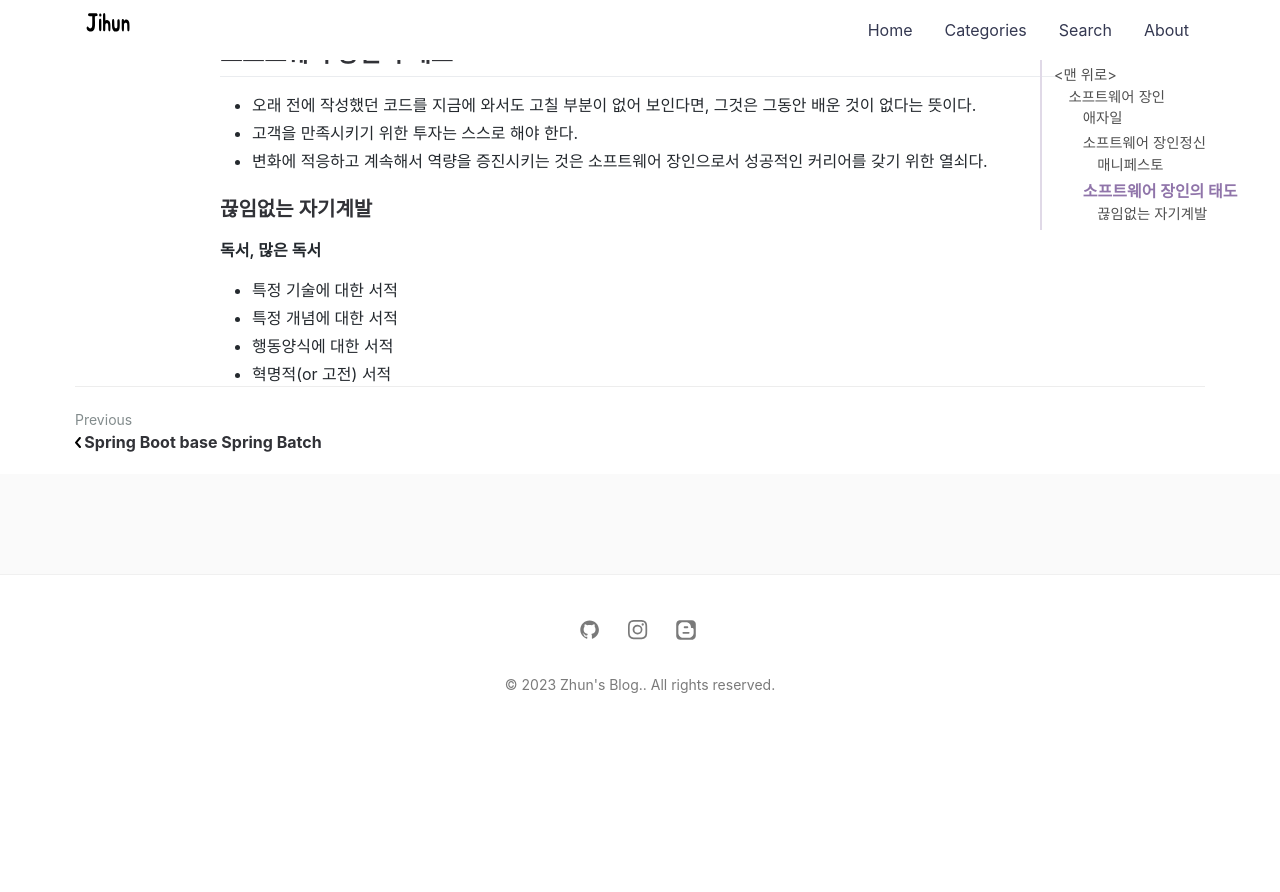
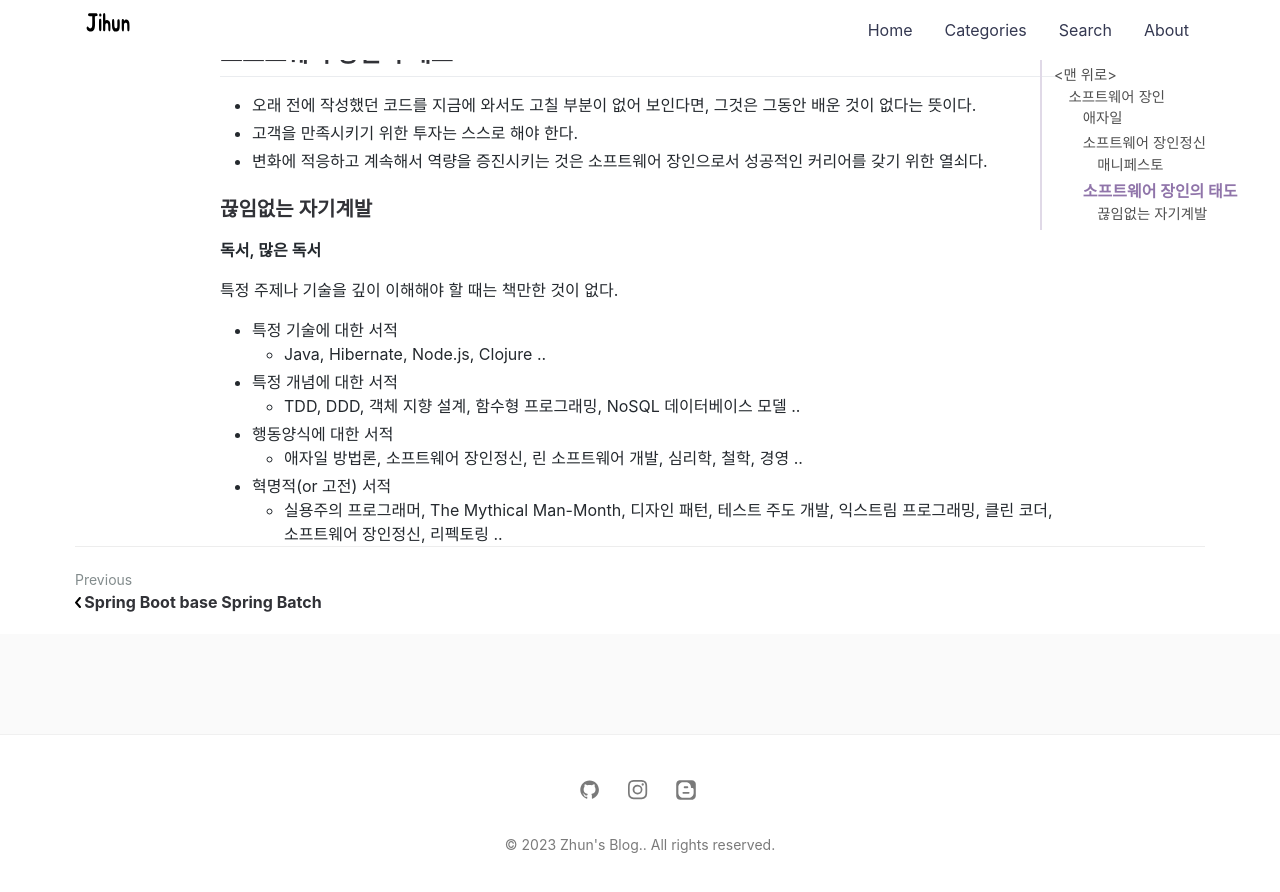
Before and after one commit to jihunparkme/jihunparkme.github.io, a Jekyll site: the page built from _posts/2023-02-01-a-software-master.md, in a window 1280 px wide and 900 px high, scrolled down 2601 px. Shown: the top 892 px of the window. Built offline with Jekyll 4.4.1, drawn with Linux system fonts in a browser that asks for light colours; nearby versions of some CDN libraries; comment, search, counter and statistics services are not loaded; before the commit the page ends 3341 px from its top, so only the background shows below that; some of the changed text lies outside the part shown.

Commit message:
[software master] 자기개발

```diff
--- a/_posts/2023-02-01-a-software-master.md
+++ b/_posts/2023-02-01-a-software-master.md
@@ -95,7 +95,13 @@ featured-img: a-software-master
 
 **독서, 많은 독서**
 
+특정 주제나 기술을 깊이 이해해야 할 때는 책만한 것이 없다.
+
 - 특정 기술에 대한 서적
+  - Java, Hibernate, Node.js, Clojure ..
 - 특정 개념에 대한 서적
+  - TDD, DDD, 객체 지향 설계, 함수형 프로그래밍, NoSQL 데이터베이스 모델 ..
 - 행동양식에 대한 서적
+  - 애자일 방법론, 소프트웨어 장인정신, 린 소프트웨어 개발, 심리학, 철학, 경영 ..
 - 혁명적(or 고전) 서적
+  - 실용주의 프로그래머, The Mythical Man-Month, 디자인 패턴, 테스트 주도 개발, 익스트림 프로그래밍, 클린 코더, 소프트웨어 장인정신, 리펙토링 ..
```
